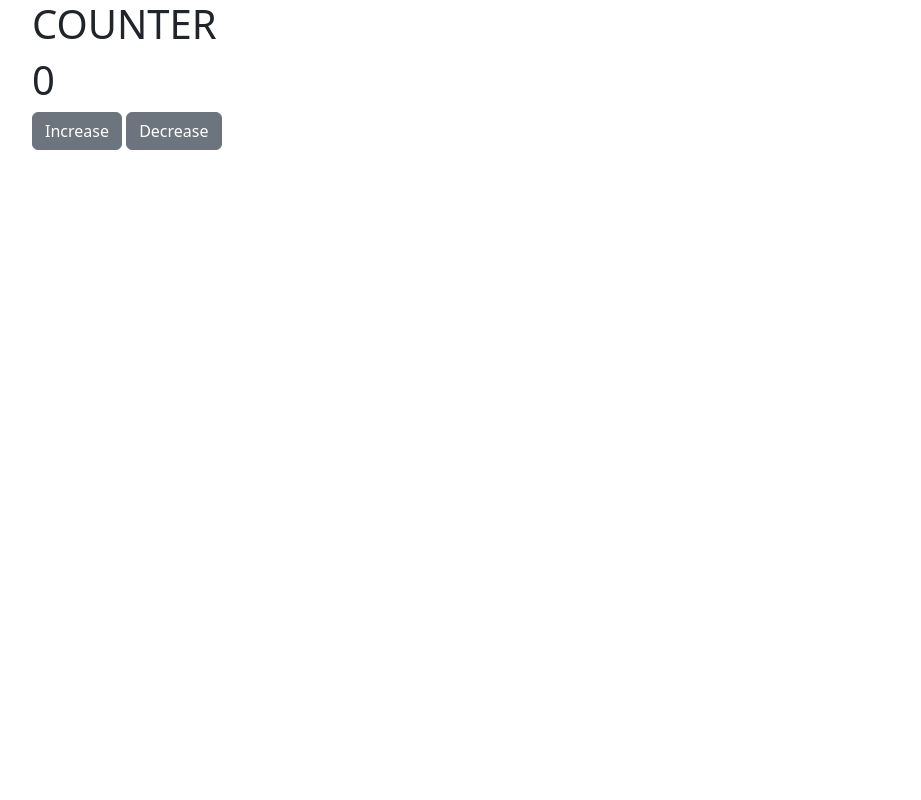
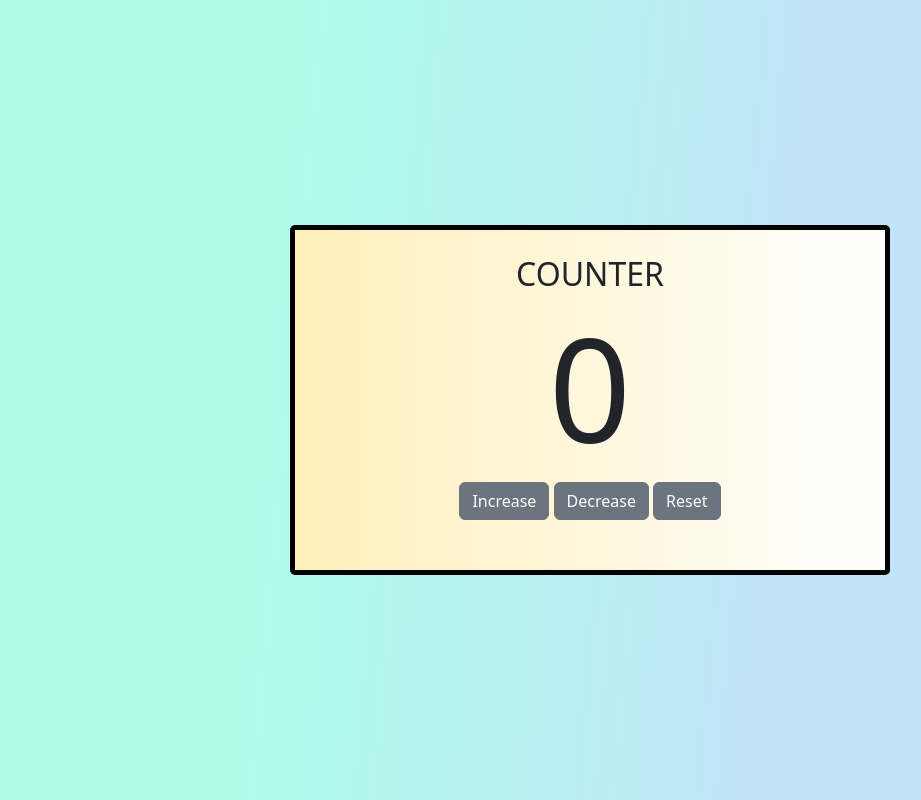
Before and after one commit to Iskandar-Froede/javascript-counter2, a plain HTML site: page index.html in a window 1280 px wide. Shown: the whole page, without its empty margins (50-971 px from the left). Drawn offline with nearby package versions, Linux system fonts and the light colour scheme.

Commit message:
add script

```diff
--- a/index.html
+++ b/index.html
@@ -14,7 +14,8 @@
   <h1 id="count">0</h1>
   <button type="button" class="btn btn-secondary" onclick="changeCount(1)">Increase</button>
   <button type="button" class="btn btn-secondary" onclick="changeCount(-1)">Decrease</button>
-</div>
+  <button type="button" class="btn btn-secondary" onclick="resetCount()">Reset</button>
+</div
 </div>
   <script src="script.js"></script>
 </body>
--- a/script.js
+++ b/script.js
@@ -0,0 +1,10 @@
+let count = 0;
+
+function changeCount(num) {
+  count += num;
+  document.getElementById("count").innerHTML = count;
+}
+
+function resetCount() {
+  document.getElementById("count").innerHTML = 0;
+}
--- a/style.css
+++ b/style.css
@@ -0,0 +1,32 @@
+body {
+  background-image: linear-gradient( 95.2deg, rgba(173,252,234,1) 26.8%, rgba(192,229,246,1) 64% );
+}
+
+.container {
+  display: flex;
+  justify-content: center;
+  align-items: center;
+  margin: auto;
+  height: 100vh;
+  width: 95%;
+}
+
+.counter {
+  border: 5px solid black;
+  width: 600px;
+  height: 350px;
+  margin: auto;
+  text-align: center;
+  padding: 25px;
+  background-image: linear-gradient(to right, #ffefba, #ffffff);
+  border-radius: 5px;
+
+}
+
+.counter h1 {
+  font-size: 2rem;
+}
+
+#count {
+  font-size: 9rem;
+}
```
